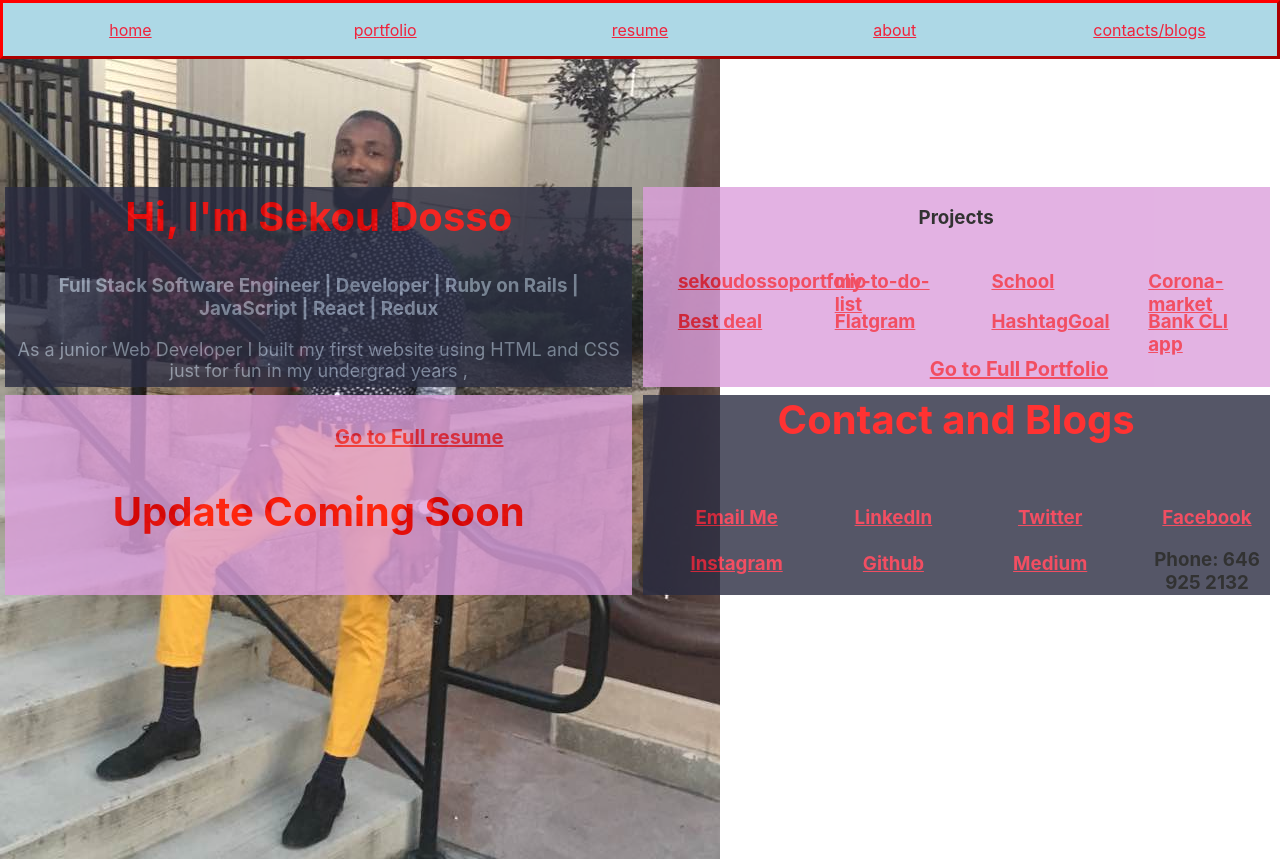
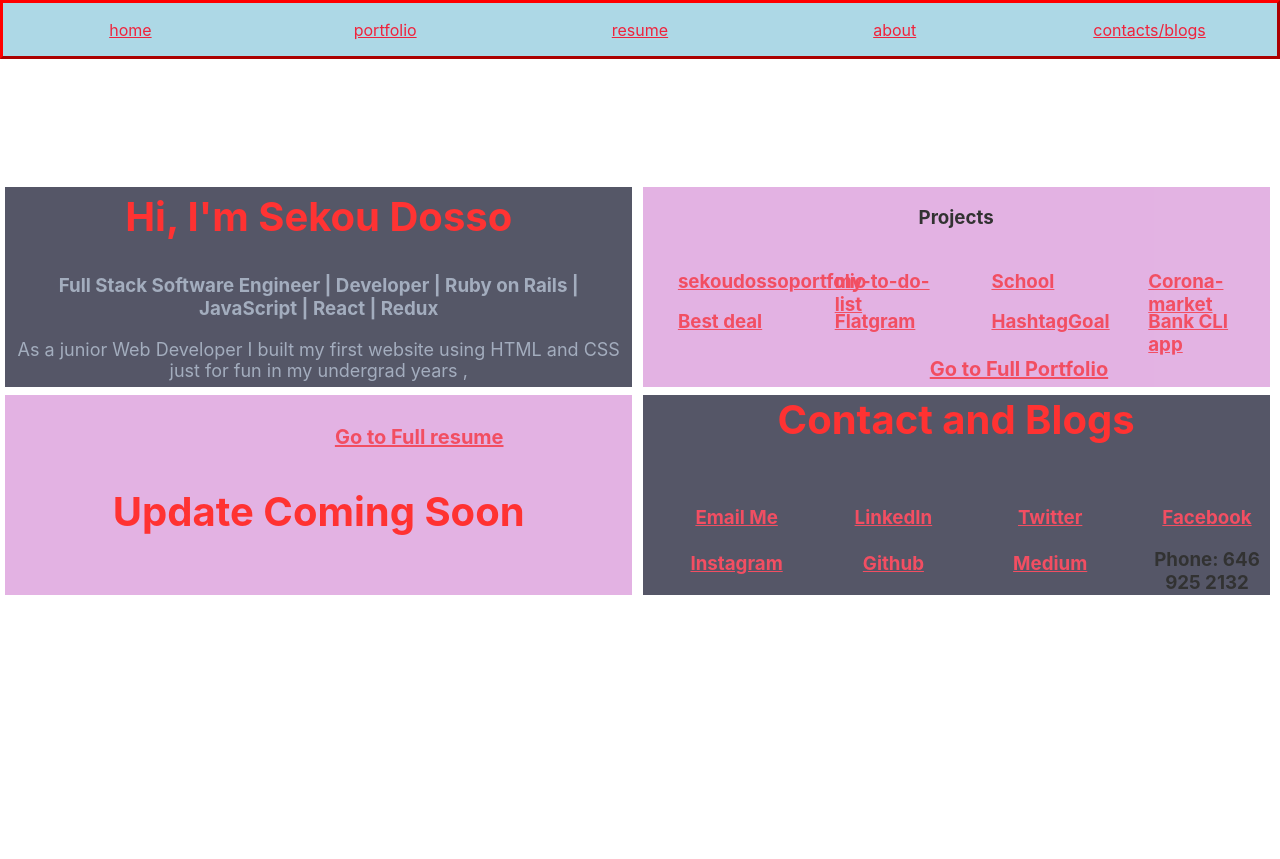
Before and after one commit to sekoudosso82/sekoudossoportfolio, a React (Create React App) app: page / in a window 1280 px wide. Built offline with nearby package versions, Linux system fonts and the light colour scheme.

Commit message:
testing netlify link

```diff
--- a/src/App.css
+++ b/src/App.css
@@ -62,11 +62,11 @@
 
 .homeMainDiv{
   overflow: scroll;
-  background-image: url('./images/sheaqPortfolio.jpg');
-  /* background-repeat: no-repeat; */
+  /* background-image: url('./images/sheaqPortfolio.jpg'), url('./images/choice1.jpg'); */
+  background-repeat: no-repeat, no-repeat;
 
   /* background-image: url('./images/choice1.jpg'); */
-  background-repeat: no-repeat;
+  /* background-repeat: no-repeat; */
   background-size: auto;
   /* background-size: 45% 100%; */
   /* background-position: center;  */
```
